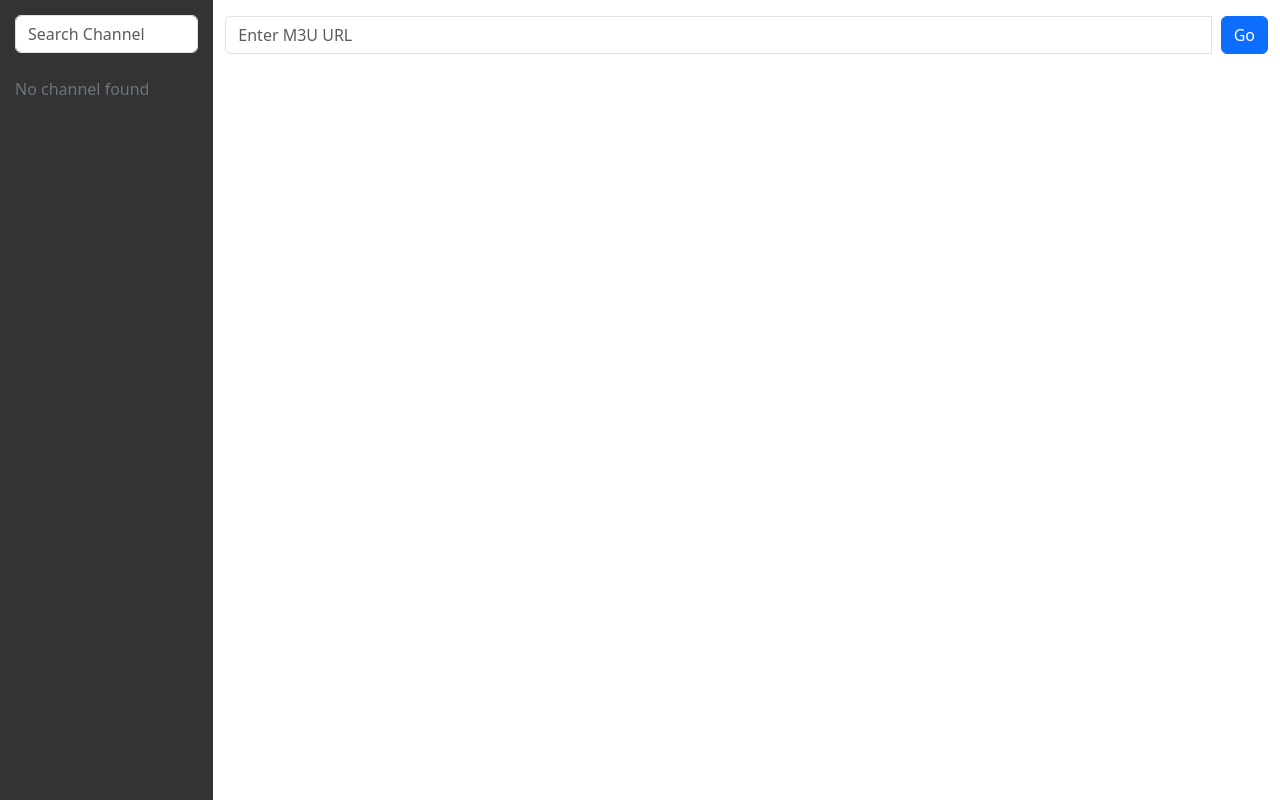
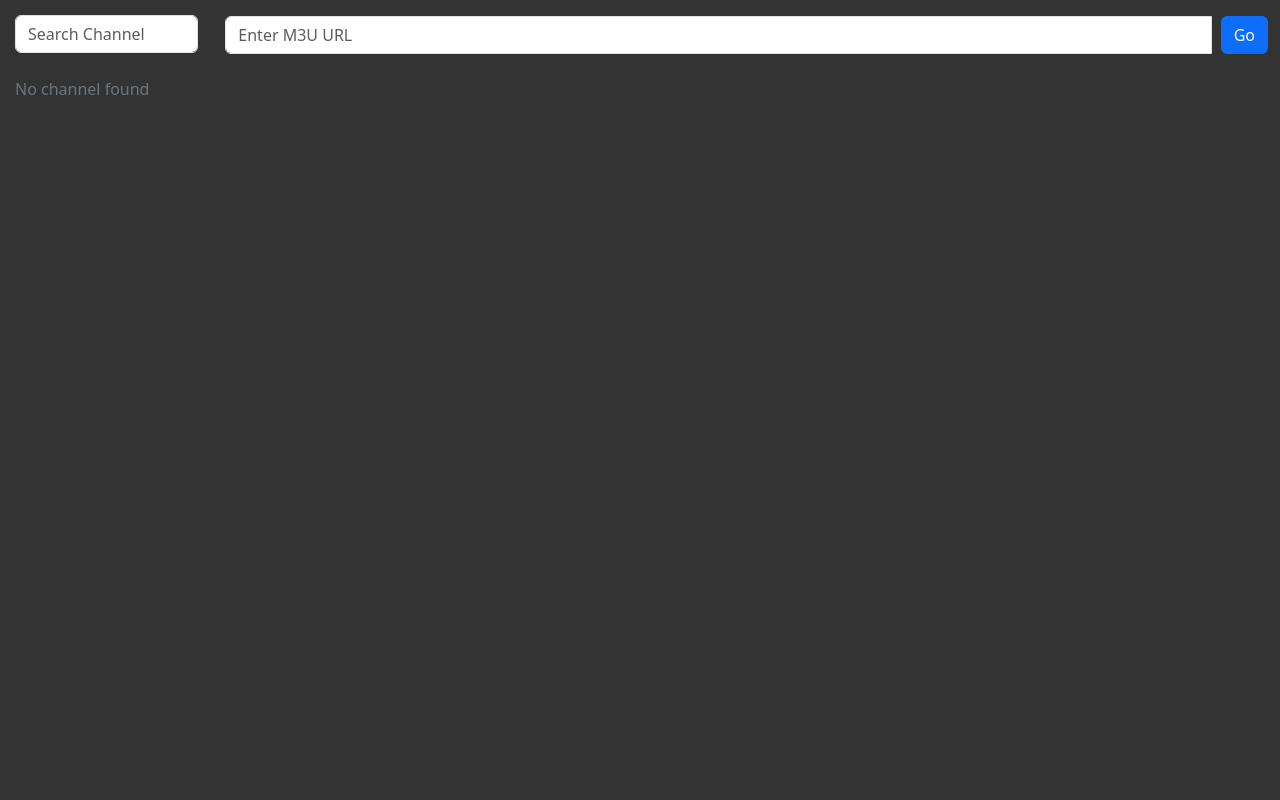
Before and after one commit to TWCIPTV/webtv, a plain HTML site: page index.html in a window 1280 px wide. Drawn offline with nearby package versions, Linux system fonts and the light colour scheme.

Commit message:
Update index.html

```diff
--- a/index.html
+++ b/index.html
@@ -11,6 +11,9 @@
     <style>
         html, body {
             height: 100%;
+		bfont-family: 'Segoe UI', Tahoma, Geneva, Verdana, sans-serif;
+            background-color: #333;
+            color: #ffffff;
         }
 
         /* Custom CSS to adjust layout */
```
